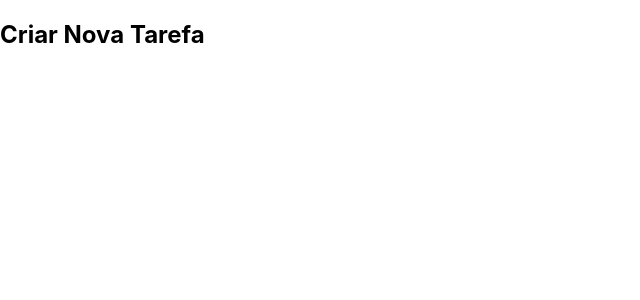
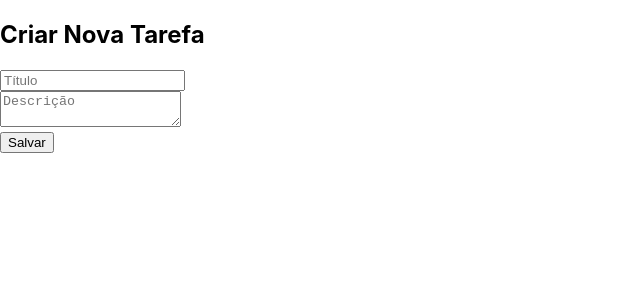
Before and after one commit to Graciliano-Barroso/frontend-tarefas, a React (Create React App) app: page /tarefas/nova in a window 1280 px wide. Shown: the top 300 px of the page, without its empty margins (0-640 px from the left). Built offline with nearby package versions, Linux system fonts and the light colour scheme.

Commit message:
Incluida a aula do dia 4 no projeto de frontend tarefa

```diff
--- a/src/pages/NovaTarefaPage.jsx
+++ b/src/pages/NovaTarefaPage.jsx
@@ -1,5 +1,43 @@
-function NovaTarefaPage() {
-  return <h2>Criar Nova Tarefa</h2>;
+// src/pages/NovaTarefaPage.jsx
+import React, { useState } from 'react';
+import api from '../services/api';
+import { useNavigate } from 'react-router-dom';
+
+export default function NovaTarefaPage() {
+  const [titulo, setTitulo] = useState('');
+  const [descricao, setDescricao] = useState('');
+  const navigate = useNavigate();
+
+  async function handleSubmit(e) {
+    e.preventDefault();
+    try {
+      await api.post('/tarefas', { titulo, descricao });
+      alert('Tarefa criada com sucesso!');
+      navigate('/tarefas');
+    } catch (error) {
+      alert('Erro ao criar tarefa');
+    }
+  }
+
+  return (
+    <div>
+      <h2>Criar Nova Tarefa</h2>
+      <form onSubmit={handleSubmit}>
+        <input
+          type="text"
+          placeholder="Título"
+          value={titulo}
+          onChange={(e) => setTitulo(e.target.value)}
+        />
+        <br />
+        <textarea
+          placeholder="Descrição"
+          value={descricao}
+          onChange={(e) => setDescricao(e.target.value)}
+        ></textarea>
+        <br />
+        <button type="submit">Salvar</button>
+      </form>
+    </div>
+  );
 }
-
-export default NovaTarefaPage;
--- a/src/pages/TarefasPage.jsx
+++ b/src/pages/TarefasPage.jsx
@@ -1,5 +1,33 @@
-function TarefasPage() {
-  return <h2>Listar Tarefas</h2>;
+// src/pages/TarefasPage.jsx
+import React, { useEffect, useState } from 'react';
+import api from '../services/api';
+
+export default function TarefasPage() {
+  const [tarefas, setTarefas] = useState([]);
+
+  useEffect(() => {
+    async function carregarTarefas() {
+      try {
+        const resposta = await api.get('/tarefa');
+        setTarefas(resposta.data);
+      } catch (error) {
+        console.error('Erro ao buscar tarefas:', error);
+      }
+    }
+
+    carregarTarefas();
+  }, []);
+
+  return (
+    <div>
+      <h2>Minhas Tarefas</h2>
+      <ul>
+        {tarefas.map((tarefa) => (
+          <li key={tarefa.id}>
+            {tarefa.titulo} - {tarefa.status}
+          </li>
+        ))}
+      </ul>
+    </div>
+  );
 }
-
-export default TarefasPage;
--- /dev/null
+++ b/src/services/api.js
@@ -0,0 +1,16 @@
+import axios from 'axios';
+
+const api = axios.create({
+  baseURL: 'http://localhost:3000', // sua API NestJS
+});
+
+// Intercepta todas as requisições antes de serem enviadas
+api.interceptors.request.use((config) => {
+  const token = localStorage.getItem('token'); // pega o token salvo
+  if (token) {
+    config.headers.Authorization = `Bearer ${token}`; // adiciona nos headers
+  }
+  return config;
+});
+
+export default api;
```
Also changed, not shown: 1 other file (tests, documents, lock files or other folders).
